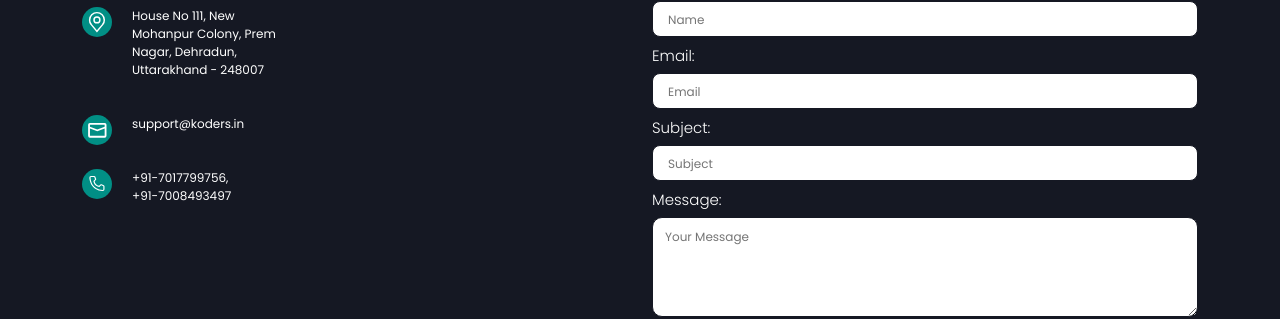
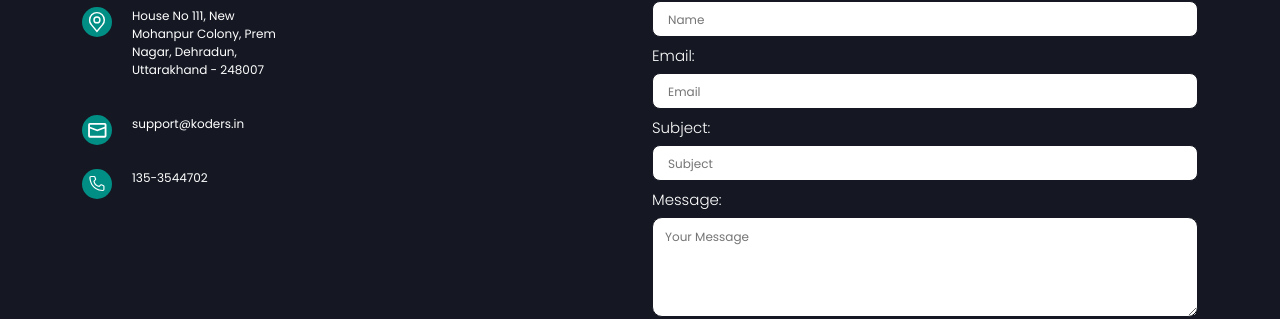
Before and after one commit to koders-in/Website, a React (Create React App) app: page /#/ in a window 1280 px wide. Shown: the part 3600-3919 px from the top of the page. Built offline with nearby package versions, Linux system fonts and the light colour scheme.

Commit message:
Testing CI/CD by changing contact number

```diff
--- a/src/components/Landing/ContactUs.jsx
+++ b/src/components/Landing/ContactUs.jsx
@@ -29,7 +29,7 @@ function ContactUs() {
             <div className="phone">
               <img src={Image3} alt="" />
               <p>
-                +91-7017799756,<br></br> +91-7008493497
+                135-3544702
               </p>
             </div>
           </div>
```
